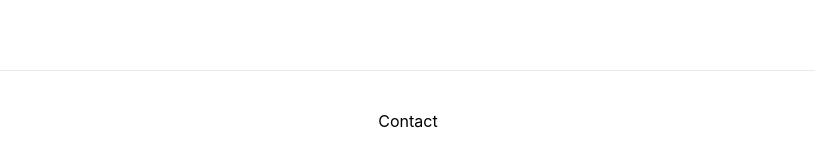
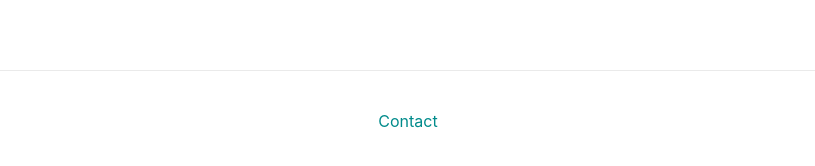
Before and after one commit to NowNewNao/how-to-double-revert, a Next.js app: page / in a window 1280 px wide. Shown: the part 630-796 px from the top of the page, without its empty margins (232-1047 px from the left). Built offline with nearby package versions, Linux system fonts and the light colour scheme.

Commit message:
Change contact link color

```diff
--- a/styles/Home.module.css
+++ b/styles/Home.module.css
@@ -24,6 +24,7 @@
   display: flex;
   justify-content: center;
   align-items: center;
+  color: darkcyan;
 }
 
 .footer a {
```
